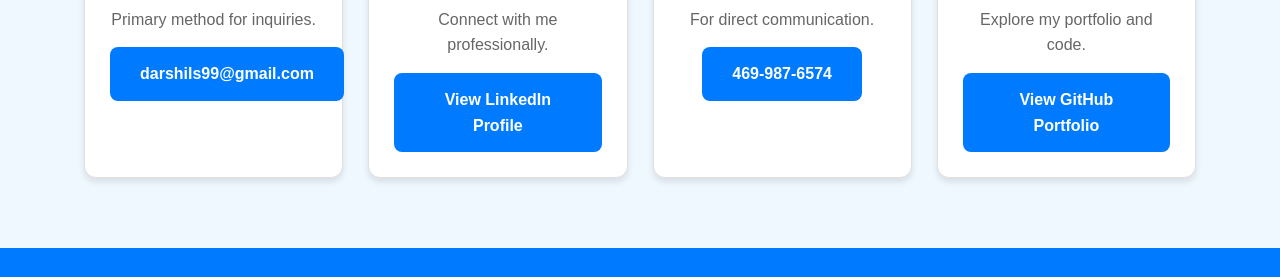
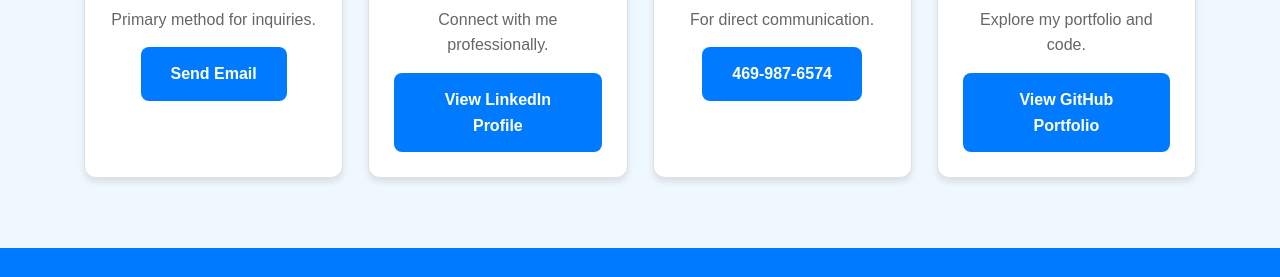
Before and after one commit to darshil0/darshil-portfolio, a plain HTML site: page contact.html in a window 1280 px wide. Shown: the part 502-779 px from the top of the page. Drawn offline with Linux system fonts and the light colour scheme; a web font is replaced by a local one.

Commit message:
Update contact.html

```diff
--- a/contact.html
+++ b/contact.html
@@ -66,7 +66,7 @@
               <h3>Email</h3>
               <p>Primary method for inquiries.</p>
               <a href="mailto:darshils99@gmail.com" class="btn btn-primary"
-                >darshils99@gmail.com</a
+                >Send Email</a
               >
             </div>
             <div class="contact-card">
```
